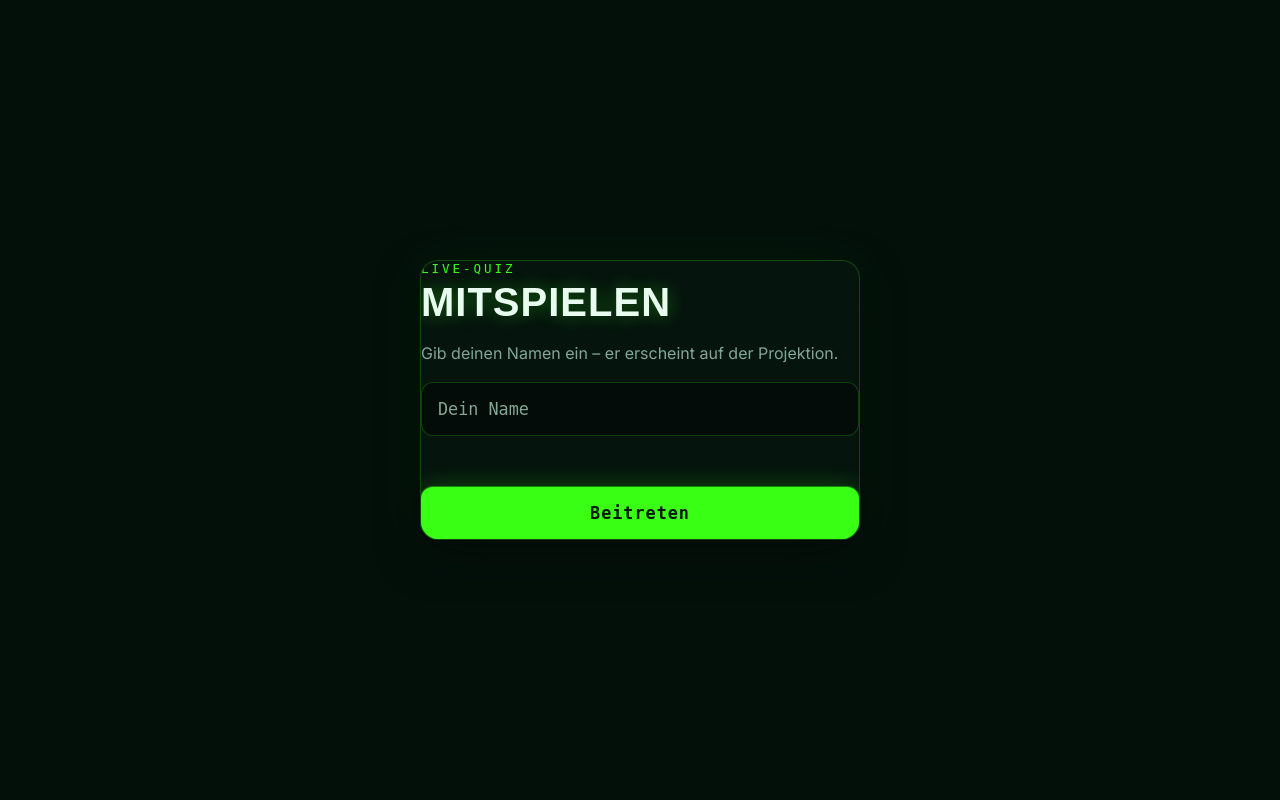
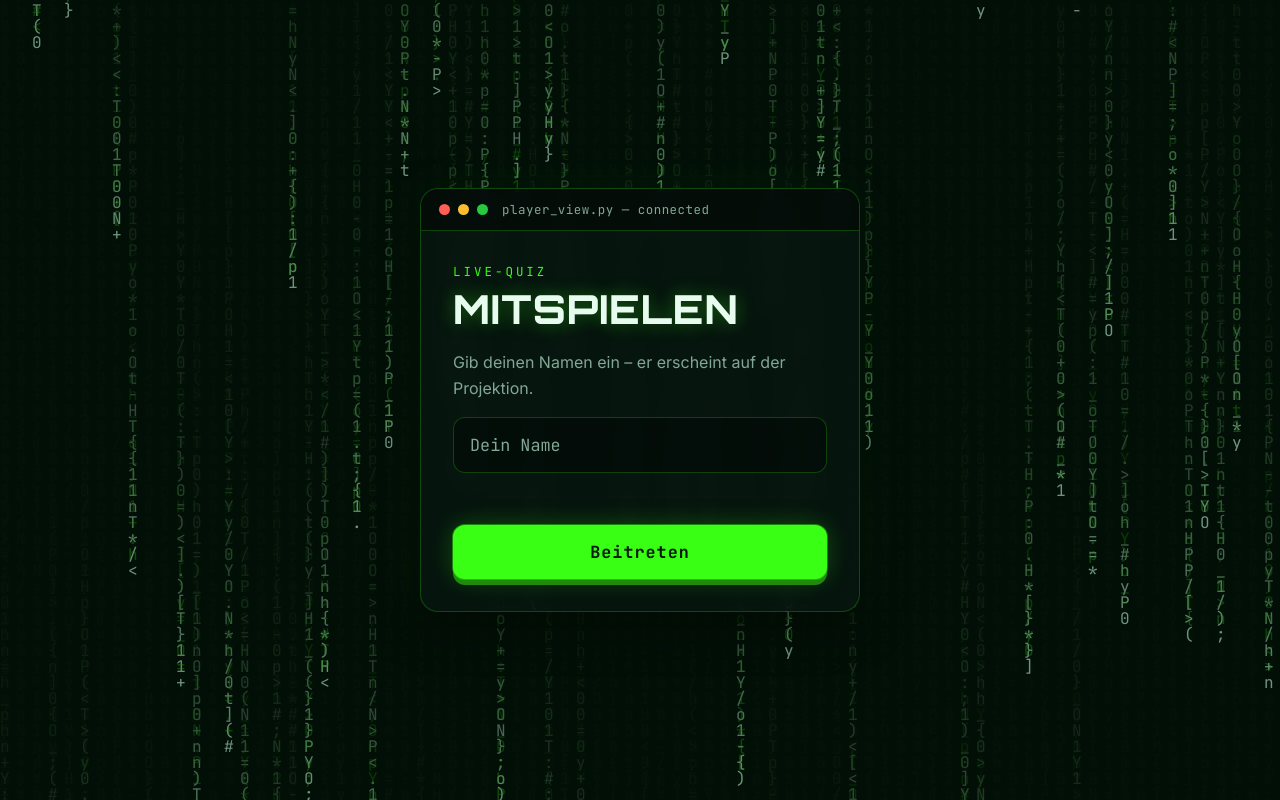
Before and after one commit to Helirucks/live-quiz, a Flask app: page /play in a window 1280 px wide. Run offline with Flask 3, Linux system fonts and the light colour scheme; some libraries are stand-ins or nearby versions.

Commit message:
Update player.html

```diff
--- a/templates/player.html
+++ b/templates/player.html
@@ -5,12 +5,21 @@
   <meta name="viewport" content="width=device-width, initial-scale=1, maximum-scale=1">
   <title>Live-Quiz · Mitspielen</title>
   <link rel="preconnect" href="https://fonts.googleapis.com">
-  <link href="https://fonts.googleapis.com/css2?family=Kalam:wght@400;700&family=Inter:wght@400;600;700&display=swap" rel="stylesheet">
+  <link href="https://fonts.googleapis.com/css2?family=Orbitron:wght@600;800&family=JetBrains+Mono:wght@400;500;700&family=Inter:wght@400;600;700&display=swap" rel="stylesheet">
   <link rel="stylesheet" href="{{ url_for('static', filename='css/style.css') }}">
 </head>
 <body>
+  <canvas id="matrix-bg"></canvas>
+
   <div class="page">
     <div class="card card--narrow">
+      <div class="terminal-bar">
+        <span class="terminal-dot dot-red"></span>
+        <span class="terminal-dot dot-yellow"></span>
+        <span class="terminal-dot dot-green"></span>
+        <span class="terminal-title">player_view.py — connected</span>
+      </div>
+      <div class="card-body">
 
       <!-- ===================== BEITRETEN ===================== -->
       <section id="screen-join">
@@ -81,9 +90,11 @@
       </section>
 
     </div>
+    </div>
   </div>
 
   <script src="https://cdn.socket.io/4.7.5/socket.io.min.js"></script>
+  <script src="{{ url_for('static', filename='js/matrix-bg.js') }}"></script>
   <script src="{{ url_for('static', filename='js/player.js') }}"></script>
 </body>
 </html>
```
